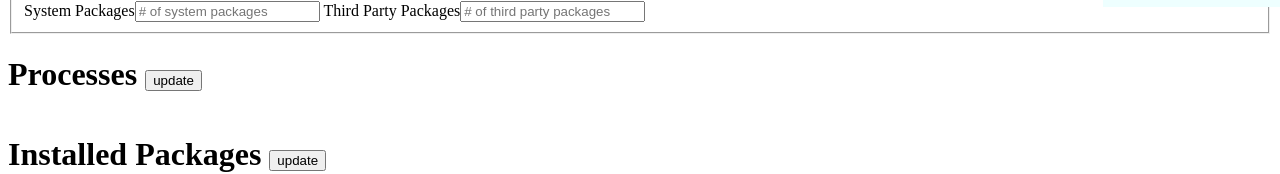
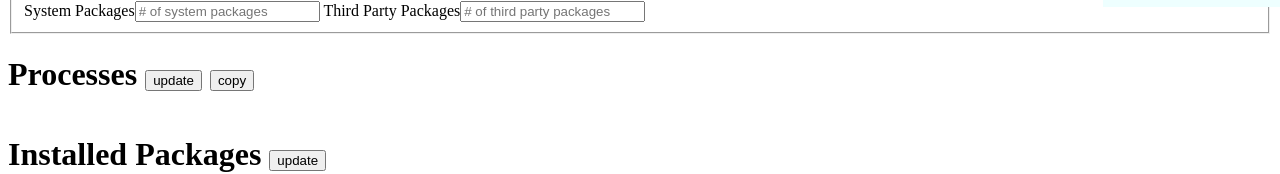
Before and after one commit to TakashiSasaki/Hide-Android-Apps, a plain HTML site: page source/html/index.html in a window 1280 px wide. Shown: the part 208-382 px from the top of the page. Drawn offline with Linux system fonts and the light colour scheme.

Commit message:
implemented "copy processes" button

```diff
--- a/source/html/index.html
+++ b/source/html/index.html
@@ -43,6 +43,7 @@
 
 <h1>Processes
     <button onclick="updateProcesses()">update</button>
+    <button onclick="copyProcesses()">copy</button>
 </h1>
 <div>
     <table id="processes"></table>
--- a/source/js/processes.js
+++ b/source/js/processes.js
@@ -23,3 +23,19 @@ function callbackProcesses(json_object){
     }
     document.getElementById("number_of_running_processes").value = json_object.length;
 }
+
+function copyProcesses(){
+    var table_element = document.getElementById("processes");
+    var model = document.getElementById("model").value;
+    text_to_copy = "";
+    for(var i=0; i<table_element.children.length; ++i){
+        var tr_element = table_element.children[i];
+        //alert(tr_element);
+        text_to_copy += tr_element.children[1].textContent + "\t" +  model + "\n";
+    }
+    window.addEventListener("copy", function(e){
+        //alert(e.clipboardData);
+        e.clipboardData.setData("text", text_to_copy);
+    });
+    document.execCommand("copy");
+}
```
